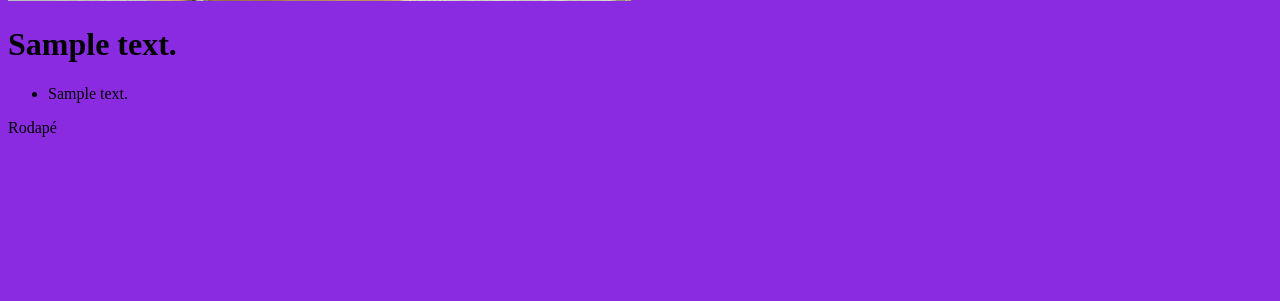
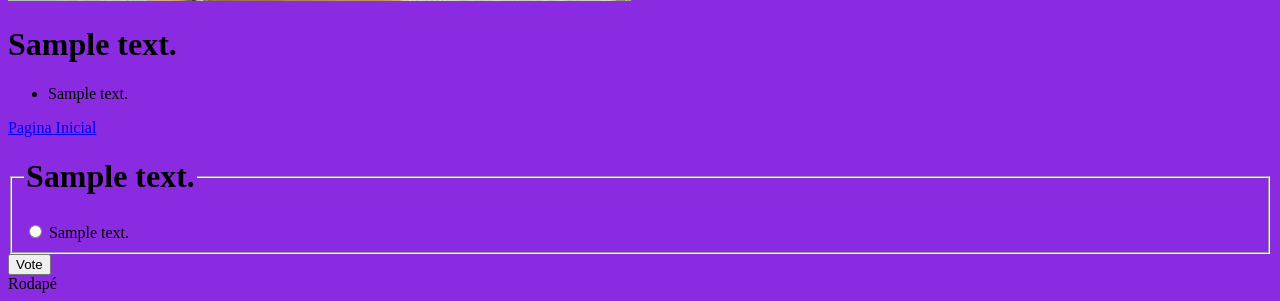
Before and after one commit to mariana-luciano09/django-polls, a Django app: page /enquetes/1/ in a window 1280 px wide. Shown: the part 625-926 px from the top of the page. Before the commit the page ends 762 px from the top, so only its background shows below. Run offline with Django 4.2, Linux system fonts and the light colour scheme; tables that the repository leaves empty hold one stand-in row (values such as "Sample post").

Commit message:
alterações

```diff
--- a/polls/templates/polls/detail.html
+++ b/polls/templates/polls/detail.html
@@ -10,4 +10,20 @@
         <li>{{ choice.choice_text }}</li>
     {% endfor %}
     </ul>
+
+    <a href= "{% url 'index' %}">Pagina Inicial</a>
+
+    <form action="{% url 'polls:vote' question.id %}" method="post">
+        {% csrf_token %}
+        <fieldset>
+            <legend><h1>{{ question.question_text }}</h1></legend>
+            {% if error_message %}<p><strong>{{ error_message }}</strong></p>{% endif %}
+            {% for choice in question.choice_set.all %}
+                <input type="radio" name="choice" id="choice{{ forloop.counter }}" value="{{ choice.id }}">
+                <label for="choice{{ forloop.counter }}">{{ choice.choice_text }}</label><br>
+            {% endfor %}
+        </fieldset>
+        <input type="submit" value="Vote">
+        </form>
+
 {% endblock %}
--- a/polls/templates/polls/index.html
+++ b/polls/templates/polls/index.html
@@ -6,7 +6,7 @@
     {% if latest_question_list %}
     <ul>
     {% for question in latest_question_list %}
-        <li><a href="/enquetes/{{ question.id }}/">{{ question.question_text }}</a></li>
+        <li><a href="{% url 'detail' question.id %}">{{ question.question_text }}</a></li>
     {% endfor %}
     </ul>
     {% else %}
```
